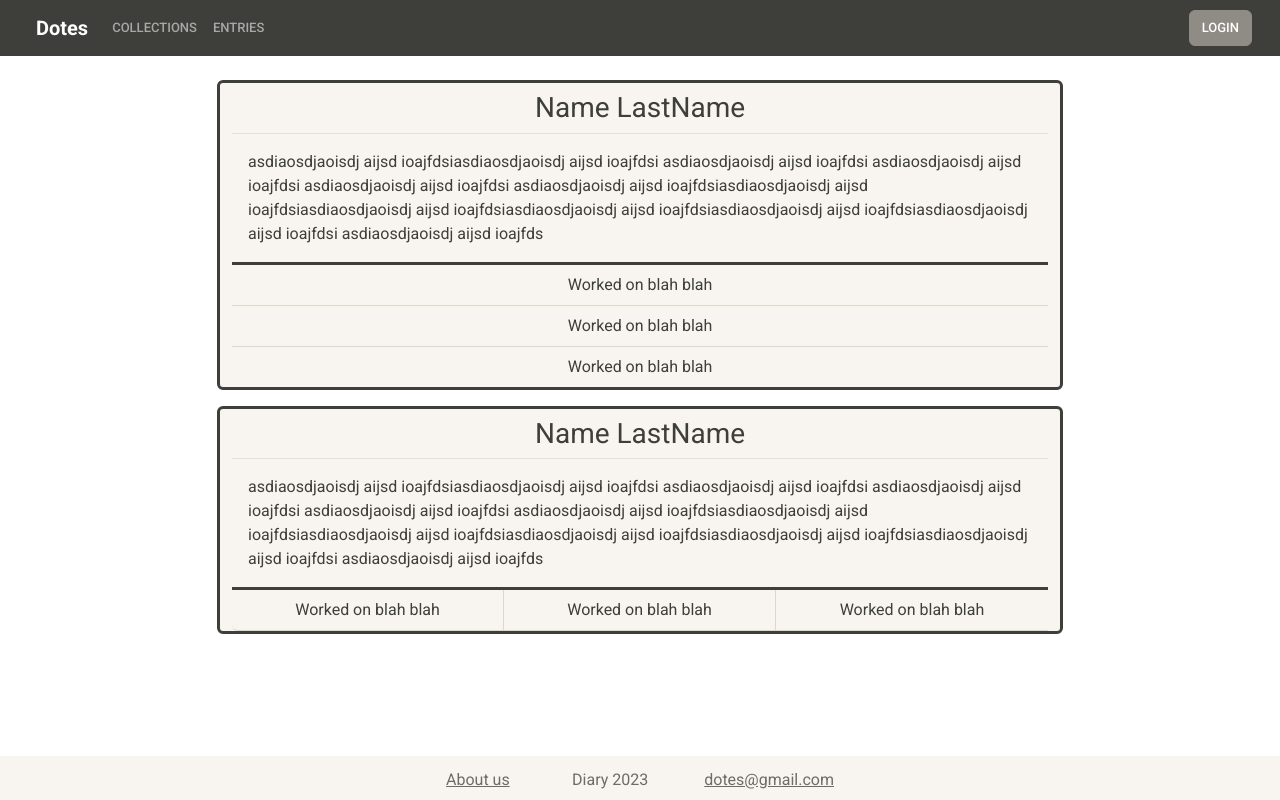
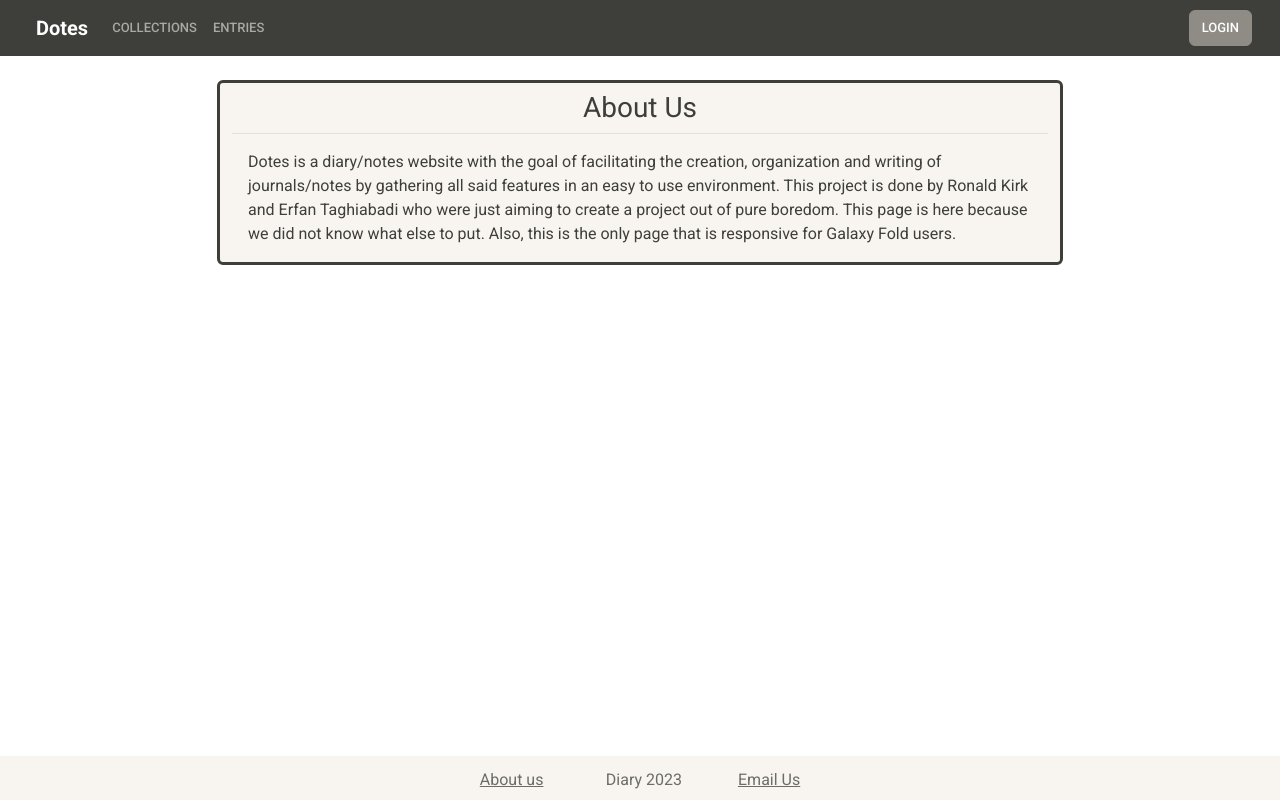
Before and after one commit to RonaldKirk443/diary-frontend, an Angular app: page /about in a window 1280 px wide. Built offline with nearby package versions, Linux system fonts and the light colour scheme.

Commit message:
Stuff fixed

```diff
--- a/src/app/pages/about/about.component.html
+++ b/src/app/pages/about/about.component.html
@@ -1,36 +1,13 @@
 <div class="idBody w-100 m-0 mt-4 mb-1 h-100 container-fluid row">
-  <div class="card bg-light w-75 mx-auto mb-3 border-3 border-dark">
-    <h3 class="card-header text-center">Name LastName</h3>
+
+  <div class="card bg-light w-75 mx-auto border-3 border-dark mb-2">
+    <h3 class="card-header text-center">About Us</h3>
     <div class="card-body">
-      <p class="card-text">asdiaosdjaoisdj aijsd ioajfdsiasdiaosdjaoisdj aijsd ioajfdsi asdiaosdjaoisdj aijsd ioajfdsi asdiaosdjaoisdj aijsd ioajfdsi asdiaosdjaoisdj aijsd ioajfdsi
-        asdiaosdjaoisdj aijsd ioajfdsiasdiaosdjaoisdj aijsd ioajfdsiasdiaosdjaoisdj aijsd ioajfdsiasdiaosdjaoisdj aijsd ioajfdsiasdiaosdjaoisdj aijsd ioajfdsiasdiaosdjaoisdj aijsd ioajfdsi
-        asdiaosdjaoisdj aijsd ioajfds
+      <p class="card-text">
+        Dotes is a diary/notes website with the goal of facilitating the creation, organization and writing of journals/notes by gathering all said features in an easy to use environment. This project is done by Ronald Kirk and Erfan Taghiabadi who were just aiming to create a project out of pure boredom. This page is here because we did not know what else to put. Also, this is the only page that is responsive for Galaxy Fold users.
       </p>
     </div>
-
-    <ul class="list-group list-group-flush bg-light text-center">
-      <li class="list-group-item bg-light">Worked on blah blah</li>
-      <li class="list-group-item bg-light">Worked on blah blah</li>
-      <li class="list-group-item bg-light">Worked on blah blah</li>
-    </ul>
-
   </div>
 
-  <div class="card bg-light w-75 mx-auto border-3 border-dark">
-    <h3 class="card-header text-center">Name LastName</h3>
-    <div class="card-body">
-      <p class="card-text">asdiaosdjaoisdj aijsd ioajfdsiasdiaosdjaoisdj aijsd ioajfdsi asdiaosdjaoisdj aijsd ioajfdsi asdiaosdjaoisdj aijsd ioajfdsi asdiaosdjaoisdj aijsd ioajfdsi
-        asdiaosdjaoisdj aijsd ioajfdsiasdiaosdjaoisdj aijsd ioajfdsiasdiaosdjaoisdj aijsd ioajfdsiasdiaosdjaoisdj aijsd ioajfdsiasdiaosdjaoisdj aijsd ioajfdsiasdiaosdjaoisdj aijsd ioajfdsi
-        asdiaosdjaoisdj aijsd ioajfds
-      </p>
-    </div>
-
-    <ul class="list-group list-group-horizontal bg-light text-center rounded-0">
-      <li class="list-group-item bg-light col-4 border-top-0 border-start-0">Worked on blah blah</li>
-      <li class="list-group-item bg-light col-4 border-top-0">Worked on blah blah</li>
-      <li class="list-group-item bg-light col-4 border-top-0 border-end-0">Worked on blah blah</li>
-    </ul>
-
-  </div>
 
 </div>
--- a/src/app/pages/collections/collections.component.html
+++ b/src/app/pages/collections/collections.component.html
@@ -1,4 +1,8 @@
 <div class="idBody w-100 m-0 mt-4 mb-1 h-100 container-fluid">
+
+  <div class="d-flex justify-content-center mb-3 border-3 border-bottom border-black mx-auto w-75">
+    <h1 class="mb-3">Collections</h1>
+  </div>
 
   <div *ngFor="let col of collections let i = index" class="card bg-light mt-1 px-0 border-3 border-dark mx-auto d-flex flex-column container-fluid table-responsive w-75 z-2">
     <ng-container *ngIf="edit!=i else editTemplate">
--- a/src/app/pages/entries/entries.component.html
+++ b/src/app/pages/entries/entries.component.html
@@ -1,4 +1,7 @@
 <div class="idBody w-100 m-0 mt-4 mb-1 h-100 container-fluid">
+  <div class="d-flex justify-content-center mb-3 border-3 border-bottom border-black mx-auto w-75">
+    <h1 class="mb-3">Entries</h1>
+  </div>
 
   <div (click)="viewEntry(entry)" *ngFor="let entry of entries let i= index" class="card bg-light mt-1 border-3 border-dark mx-auto d-flex flex-column container-fluid table-responsive w-75 z-2">
     <div class="row mt-1 container-fluid pe-0">
--- a/src/app/ui/footer/footer.component.html
+++ b/src/app/ui/footer/footer.component.html
@@ -8,7 +8,7 @@
       <a class="nav-link text-center pe-5 text-muted no-link">Diary 2023</a>
     </li>
     <li class="nav-item pt-1">
-      <a class="nav-link px-2 text-muted yes-link" href="mailto:seyed8erfan8@gmail.com">dotes@gmail.com</a>
+      <a class="nav-link px-2 text-muted yes-link" href="mailto:seyed8erfan8@gmail.com">Email Us</a>
     </li>
   </ul>
 </footer>
--- a/src/app/ui/header/header.component.html
+++ b/src/app/ui/header/header.component.html
@@ -1,6 +1,6 @@
 <nav class="navbar navbar-expand-lg bg-dark navbar-expand" data-bs-theme="dark">
   <div class="container-fluid logo-loc">
-    <a class="navbar-brand ps-4" routerLink="/"><strong>Dotes</strong></a>
+    <a class="navbar-brand ps-4" routerLink="/entries"><strong>Dotes</strong></a>
     <button class="navbar-toggler" type="button" data-bs-toggle="collapse" data-bs-target="#navbarColor02" aria-controls="navbarColor02" aria-expanded="false" aria-label="Toggle navigation">
       <span class="navbar-toggler-icon"></span>
     </button>
```
